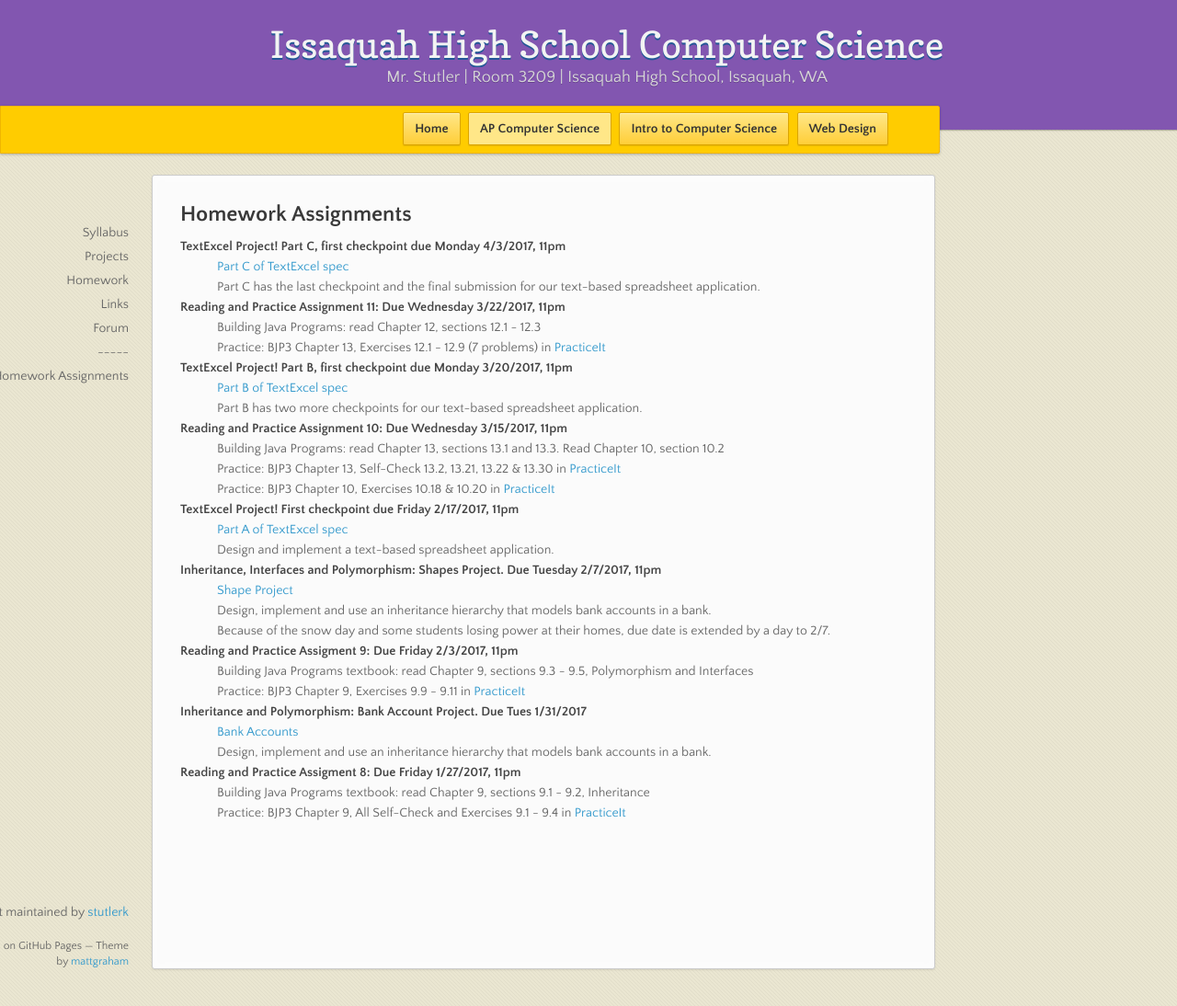
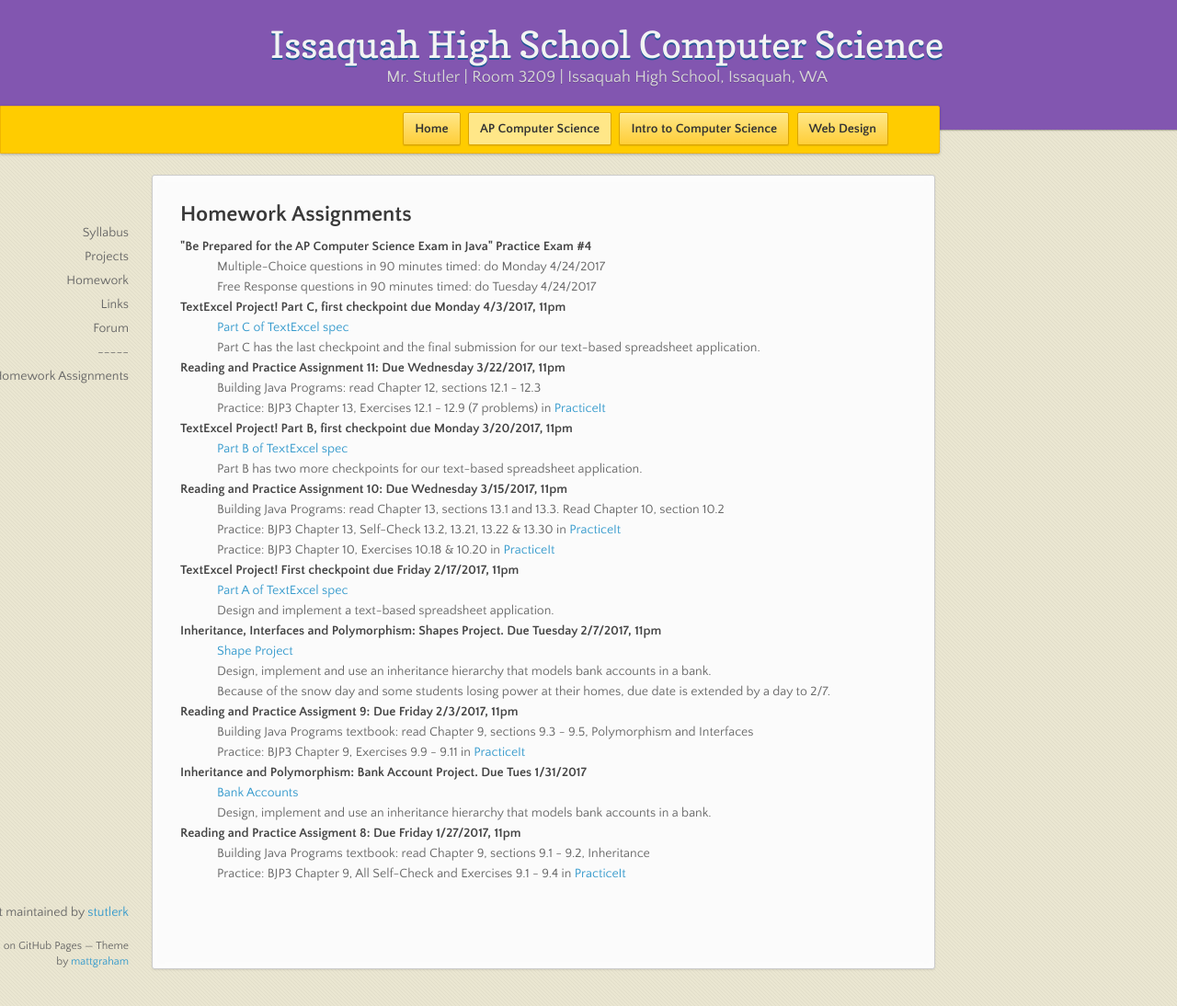
Before and after one commit to stutlerk/ihs-website, a Jekyll site: the page built from _apcs/homework.html, in a window 1280 px wide and 1094 px high. Shown: the whole window at 92% size. Built offline with Jekyll 4.4.1, drawn with Linux system fonts in a browser that asks for light colours; nearby versions of some CDN libraries.

Commit message:
Update homework.html

```diff
--- a/_apcs/homework.html
+++ b/_apcs/homework.html
@@ -6,6 +6,10 @@ layout: course
 <section>
 <h2>Homework Assignments</h2>
   <dl>
+    <dt>"Be Prepared for the AP Computer Science Exam in Java" Practice Exam #4</dt>
+    <dd>Multiple-Choice questions in 90 minutes timed: do Monday 4/24/2017</dd>
+    <dd>Free Response questions in 90 minutes timed: do Tuesday 4/24/2017</dd>
+
     <dt>TextExcel Project! Part C, first checkpoint due Monday 4/3/2017, 11pm</dt>
     <dd><a href="https://issaquahwednet-my.sharepoint.com/personal/stutlerk_issaquah_wednet_edu/_layouts/15/guestaccess.aspx?docid=0ddd6949675124720ac38fb1d2a2dccb7&authkey=AXoEbuBZZ6rCKkdfiLfyB4I">Part C of TextExcel spec</a></dd>
     <dd>Part C has the last checkpoint and the final submission for our text-based spreadsheet application.</dd>
```
